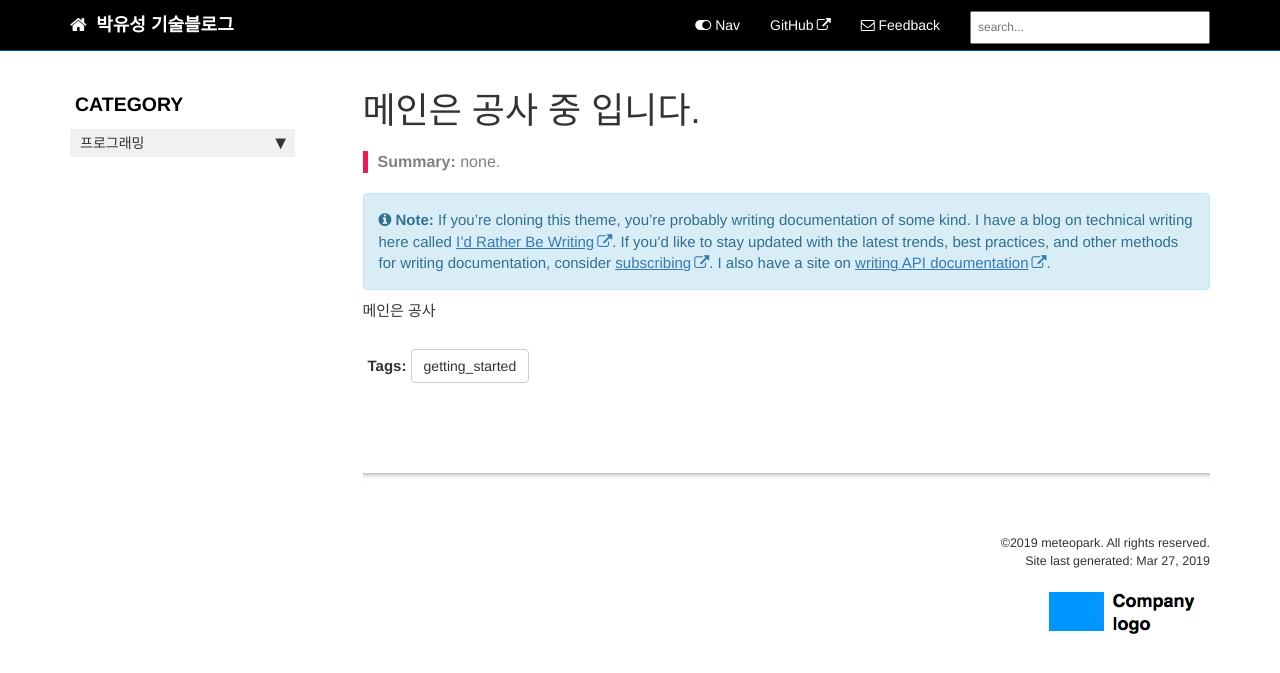
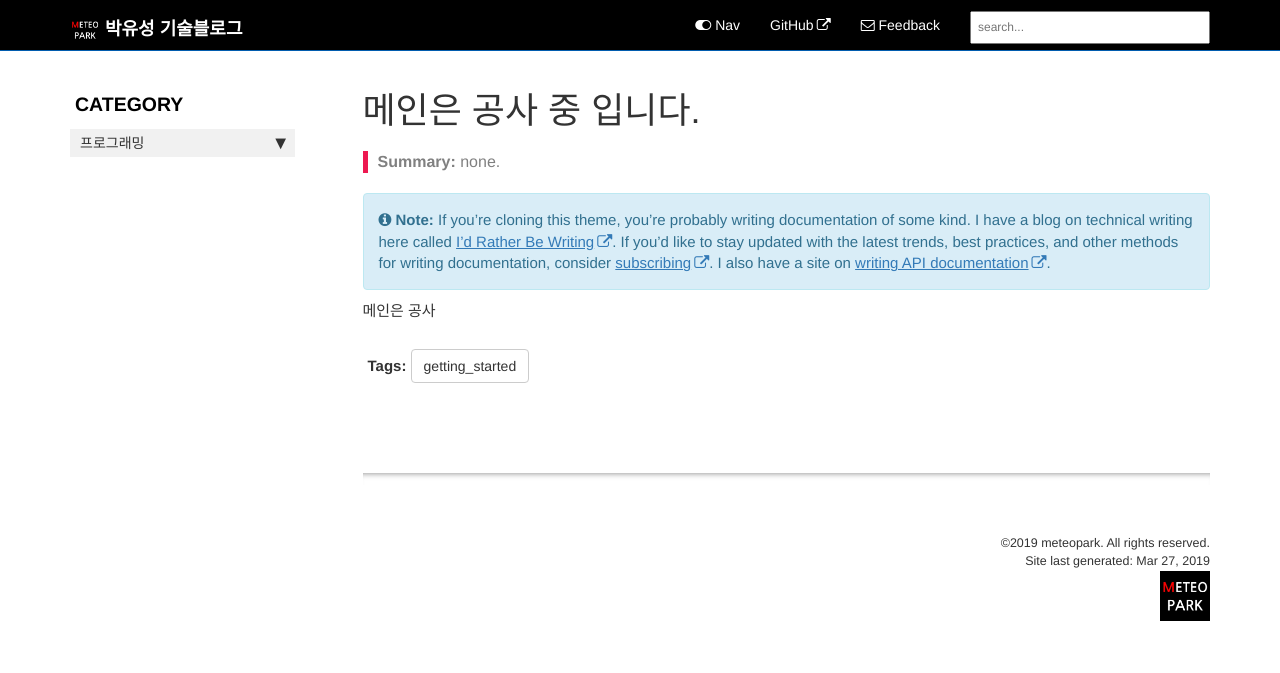
Before and after one commit to meteorpark/meteopark.github.io, a Jekyll site: the page built from index.md, in a window 1280 px wide. Shown: the top 673 px of the page. Built offline with Jekyll 4.4.1, drawn with Linux system fonts in a browser that asks for light colours; nearby versions of some CDN libraries; comment, search, counter and statistics services are not loaded.

Commit message:
nav modify

```diff
--- a/_includes/footer.html
+++ b/_includes/footer.html
@@ -3,7 +3,7 @@
                 <div class="col-lg-12 footer">
                &copy;{{ site.time | date: "%Y"  }} {{site.company_name}}. All rights reserved. <br />
 {% if page.last_updated %}<span>Page last updated:</span> {{page.last_updated}}<br/>{% endif %} Site last generated: {{ site.time | date: "%b %-d, %Y"  }} <br />
-<p><img src="{{ "images/company_logo.png" }}" alt="Company logo"/></p>
+<p><img src="{{ "images/logo_middle.png" }}" alt="Company logo" width=50/></p>
                 </div>
             </div>
 </footer>
--- a/_includes/topnav.html
+++ b/_includes/topnav.html
@@ -8,7 +8,9 @@
                 <span class="icon-bar"></span>
                 <span class="icon-bar"></span>
             </button>
-            <a class="fa fa-home fa-lg navbar-brand" href="index.html">&nbsp;<span class="projectTitle"> {{site.topnav_title}}</span></a>
+            <a class="fa fa-lg navbar-brand" href="index.html">
+                <span class="projectTitle"><img src="{{ "images/logo_middle.png" }}" width=30 /> {{site.topnav_title}}</span></a>
+            <!--<a class="fa fa-home fa-lg navbar-brand" href="index.html">&nbsp;<span class="projectTitle"> {{site.topnav_title}}</span></a>-->
         </div>
         <div class="collapse navbar-collapse" id="bs-example-navbar-collapse-1">
             <ul class="nav navbar-nav navbar-right">
```
Also changed, not shown: images/company_logo.png (deleted), images/company_logo_big.png (deleted), images/favicon.ico, images/logo_middle.png (added), images/logo_small.png (added).
